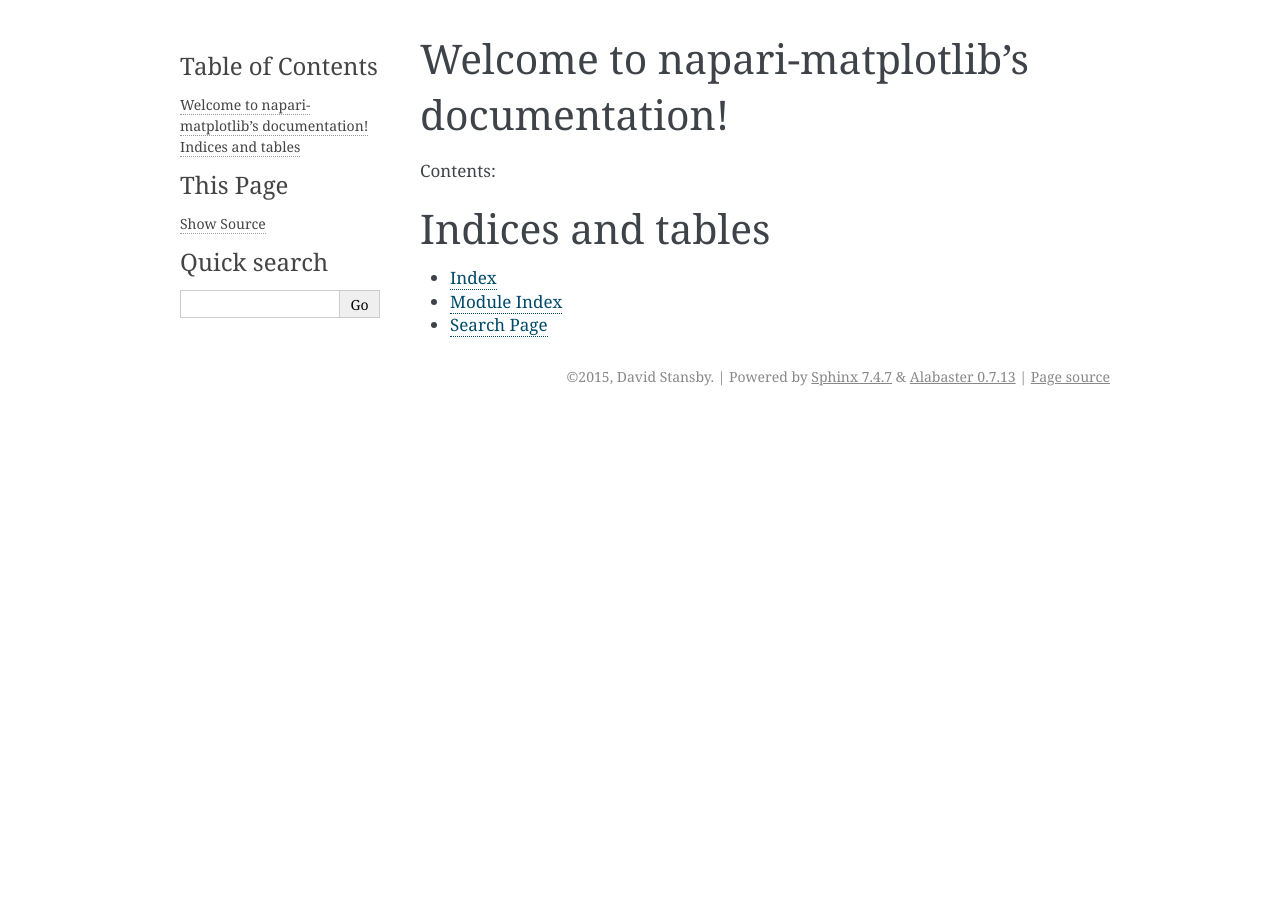
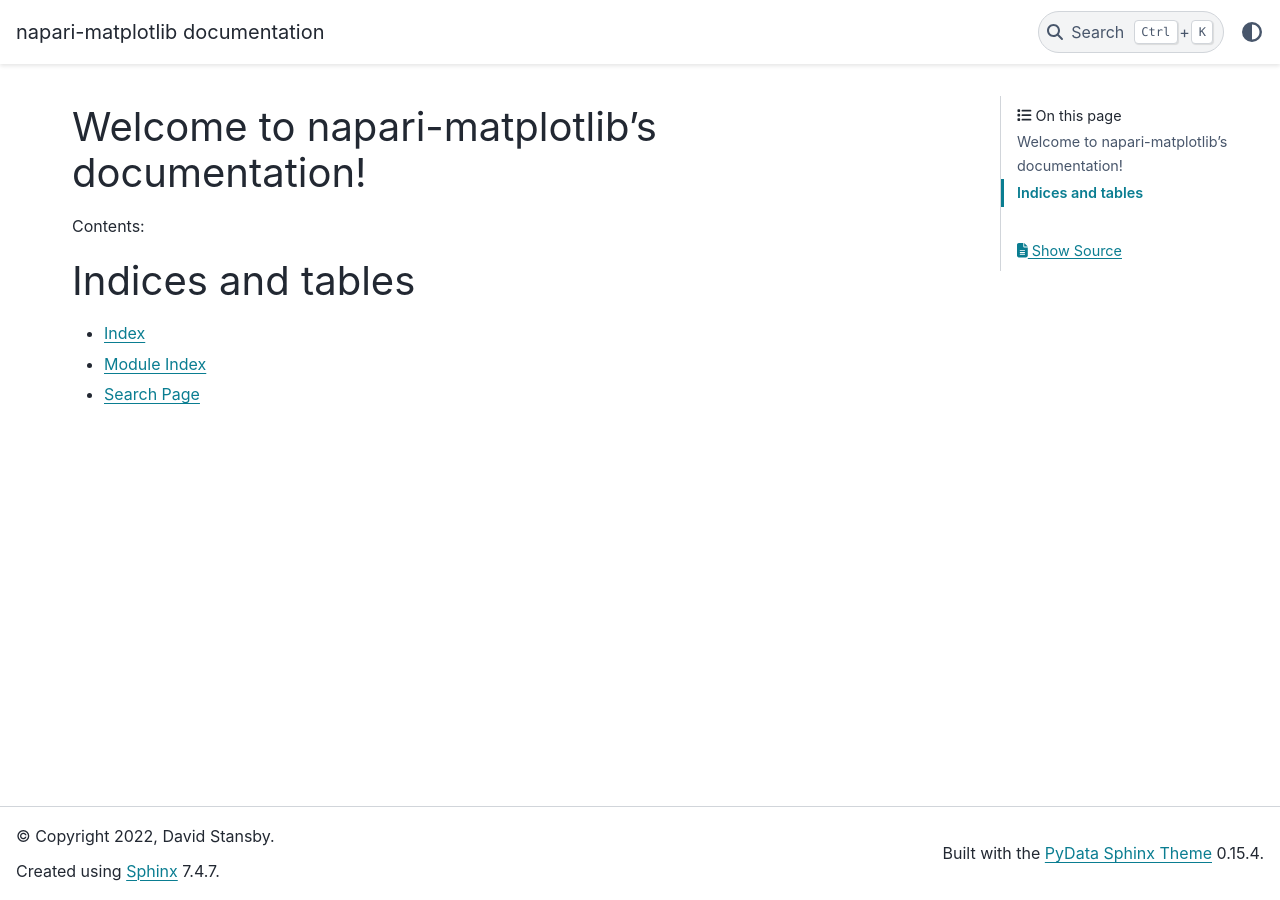
Before and after one commit to matplotlib/napari-matplotlib, a Sphinx documentation site: the page built from docs/index.rst, in a window 1280 px wide. Built offline with Sphinx 7.4.7 and the PyData theme 0.15.4, drawn with Linux system fonts in a browser that asks for light colours.

Commit message:
Use pydata theme for docs

```diff
--- a/docs/conf.py
+++ b/docs/conf.py
@@ -45,7 +45,7 @@
 
 # General information about the project.
 project = "napari-matplotlib"
-copyright = "2015, David Stansby"
+copyright = "2022, David Stansby"
 author = "David Stansby"
 
 # The version info for the project you're documenting, acts as replacement for
@@ -107,7 +107,7 @@
 
 # The theme to use for HTML and HTML Help pages.  See the documentation for
 # a list of builtin themes.
-html_theme = "alabaster"
+html_theme = 'pydata_sphinx_theme'
 
 # Theme options are theme-specific and customize the look and feel of a theme
 # further.  For a list of options available for each theme, see the
@@ -136,7 +136,7 @@
 # Add any paths that contain custom static files (such as style sheets) here,
 # relative to this directory. They are copied after the builtin static files,
 # so a file named "default.css" will overwrite the builtin "default.css".
-html_static_path = ["_static"]
+# html_static_path = ["_static"]
 
 # Add any extra paths that contain custom files (such as robots.txt or
 # .htaccess) here, relative to this directory. These files are copied
--- a/setup.cfg
+++ b/setup.cfg
@@ -48,6 +48,8 @@
     napari-matplotlib = napari_matplotlib:napari.yaml
 
 [options.extras_require]
+docs =
+    pydata-sphinx-theme
 testing =
     napari[pyqt5]
     pytest
```
